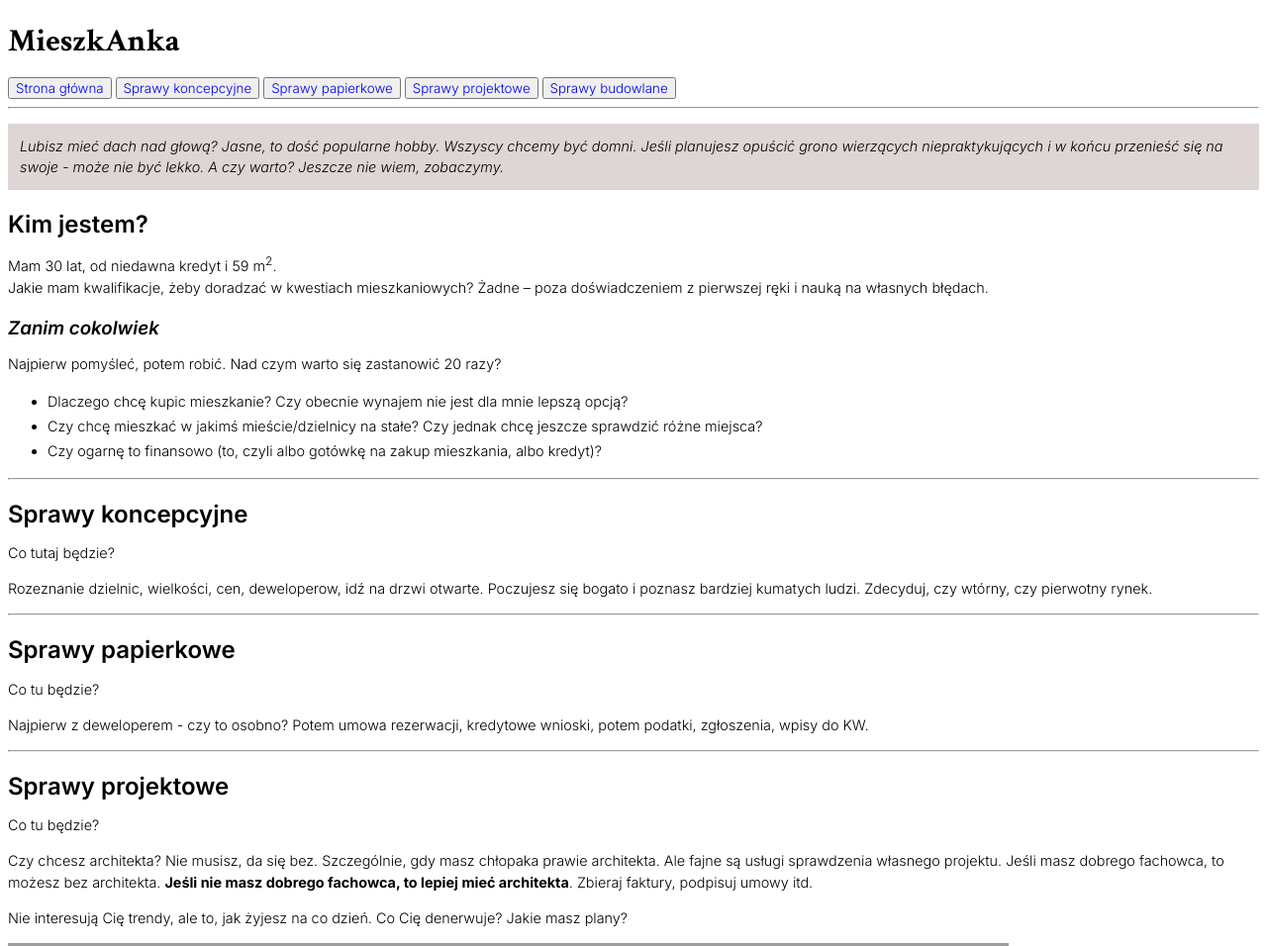
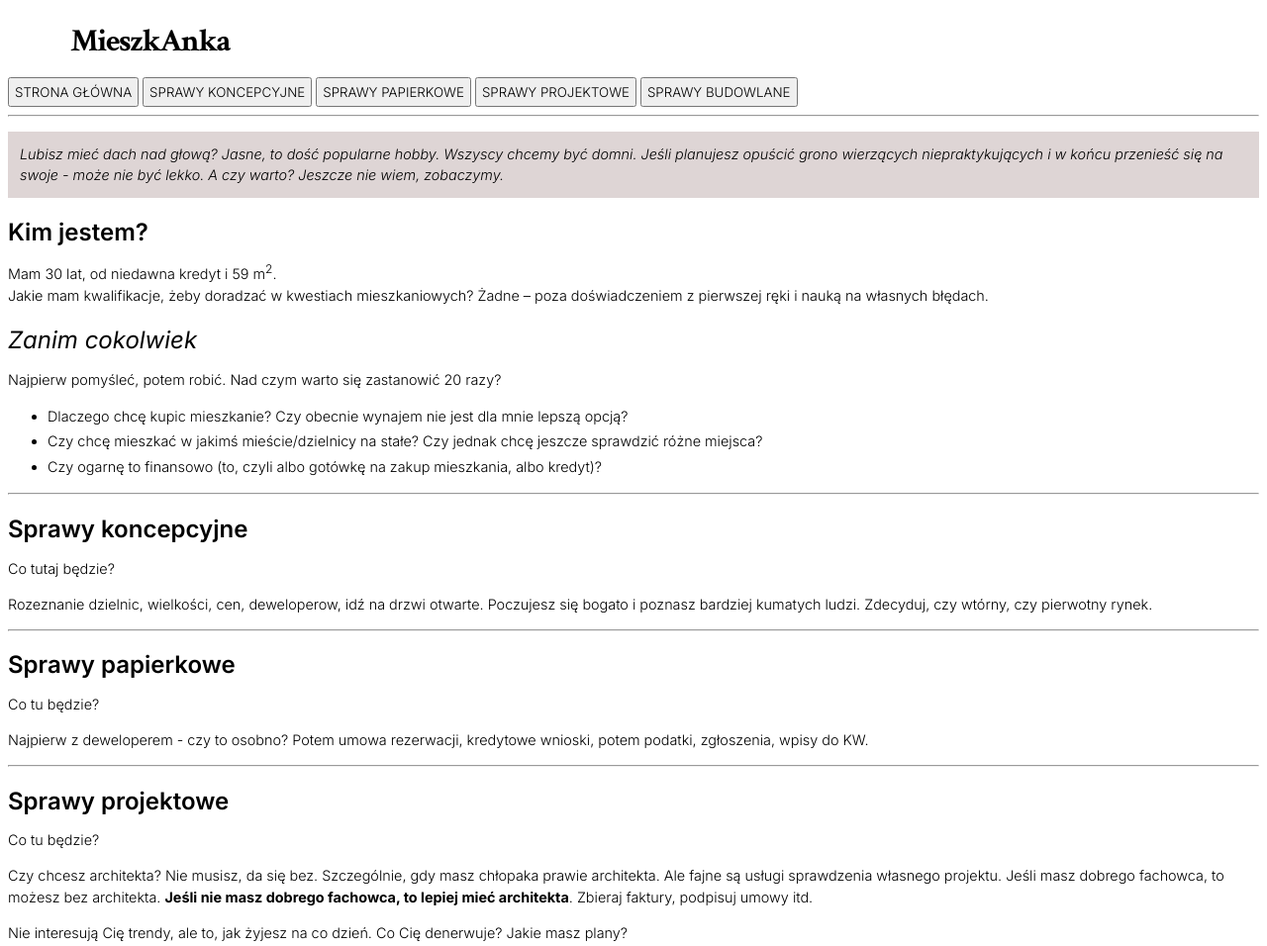
Before and after one commit to annopodobna/self-dev-project, a plain HTML site: page current-idea/index.html in a window 1280 px wide. Shown: the top 956 px of the page at 99% size. Drawn offline with Linux system fonts and the light colour scheme; grey boxes are pictures that could not be loaded.

Commit message:
some styling, h2->h1, h3->h2

```diff
--- a/current-idea/index.html
+++ b/current-idea/index.html
@@ -6,12 +6,12 @@
     <meta name="viewport" content="width=device-width, initial-scale=1.0" />
     <link rel="preconnect" href="https://fonts.googleapis.com" />
     <link rel="preconnect" href="https://fonts.gstatic.com" crossorigin />
-    <!-- paragraph font -->
+    <!-- paragraph + h1-h2 font -->
     <link
       rel="stylesheet"
       href="https://fonts.googleapis.com/css2?family=Inter:ital,opsz,wght@0,14..32,100..900;1,14..32,100..900&display=swap"
     />
-    <!-- h1-h6 font -->
+    <!-- unused font -->
     <link
       rel="stylesheet"
       href="https://fonts.googleapis.com/css2?family=Crimson+Text:ital,wght@0,400;0,600;0,700;1,400;1,600;1,700&family=Inter:ital,opsz,wght@0,14..32,100..900;1,14..32,100..900&display=swap"
@@ -25,7 +25,7 @@
   </head>
   <body>
     <header>
-      <h1>MieszkAnka</h1>
+      <h1 class="title">MieszkAnka</h1>
       <nav>
         <button><a href="#">Strona główna</a></button>
         <button><a href="#sprawy-koncepcyjne">Sprawy koncepcyjne</a></button>
@@ -35,20 +35,21 @@
       </nav>
       <hr />
     </header>
+    <section>
       <p style="background-color: #ded5d5; padding: 12px; font-style: italic">
-      Lubisz mieć dach nad głową? Jasne, to dość popularne hobby. Wszyscy chcemy
-      być domni. Jeśli planujesz opuścić grono wierzących niepraktykujących i w
-      końcu przenieść się na swoje - może nie być lekko. A czy warto? Jeszcze
-      nie wiem, zobaczymy.
+        Lubisz mieć dach nad głową? Jasne, to dość popularne hobby. Wszyscy
+        chcemy być domni. Jeśli planujesz opuścić grono wierzących
+        niepraktykujących i w końcu przenieść się na swoje - może nie być lekko.
+        A czy warto? Jeszcze nie wiem, zobaczymy.
       </p>
-    <h2>Kim jestem?</h2>
+      <h1>Kim jestem?</h1>
       <p>
         <!-- sup daje dziwnie duży rozmiar fontu-->
         Mam 30 lat, od niedawna kredyt i 59 m<sup>2</sup>. <br />Jakie mam
         kwalifikacje, żeby doradzać w kwestiach mieszkaniowych? Żadne – poza
         doświadczeniem z pierwszej ręki i nauką na własnych błędach.
       </p>
-    <h3>Zanim cokolwiek</h3>
+      <h2>Zanim cokolwiek</h2>
       <p>
         Najpierw pomyśleć, potem robić. Nad czym warto się zastanowić 20 razy?
       </p>
@@ -66,9 +67,10 @@
           albo kredyt)?
         </li>
       </ul>
+    </section>
     <section id="sprawy-koncepcyjne">
       <hr />
-      <h2>Sprawy koncepcyjne</h2>
+      <h1>Sprawy koncepcyjne</h1>
       <p>Co tutaj będzie?</p>
       <p>
         Rozeznanie dzielnic, wielkości, cen, deweloperow, idź na drzwi otwarte.
@@ -78,7 +80,7 @@
     </section>
     <section id="sprawy-papierkowe">
       <hr />
-      <h2>Sprawy papierkowe</h2>
+      <h1>Sprawy papierkowe</h1>
       <p>Co tu będzie?</p>
       <p>
         Najpierw z deweloperem - czy to osobno? Potem umowa rezerwacji,
@@ -92,7 +94,7 @@
     </section>
     <section id="sprawy-projektowe">
       <hr />
-      <h2>Sprawy projektowe</h2>
+      <h1>Sprawy projektowe</h1>
       <p>Co tu będzie?</p>
       <p>
         Czy chcesz architekta? Nie musisz, da się bez. Szczególnie, gdy masz
@@ -114,7 +116,7 @@
     </section>
     <section id="sprawy-budowlane">
       <hr />
-      <h2>Sprawy budowlane</h2>
+      <h1>Sprawy budowlane</h1>
       <p>Co tu będzie?</p>
       <p>Chłopie, ja nie wiem</p>
       <img
--- a/current-idea/styles.css
+++ b/current-idea/styles.css
@@ -1,12 +1,4 @@
 h1 {
-  margin-bottom: 0.5em;
-  font-family: "Crimson Text", serif;
-  font-optical-sizing: auto;
-  font-weight: 900;
-  font-style: normal;
-}
-
-h2 {
   margin-bottom: 0.5em;
   font-family: "Inter", sans-serif;
   font-optical-sizing: auto;
@@ -14,11 +6,21 @@ h2 {
   font-style: normal;
 }
 
-h3 {
+header h1 {
+  margin-bottom: 0.5em;
+  font-family: "Crimson Text", serif;
+  font-optical-sizing: auto;
+  font-weight: 900;
+  font-style: normal;
+  letter-spacing: -0.04em;
+  text-indent: 5%;
+}
+
+h2 {
   margin-bottom: 0.5em;
   font-family: "Inter", sans-serif;
   font-optical-sizing: auto;
-  font-weight: 600;
+  font-weight: 400;
   font-style: oblique;
 }
 
@@ -47,8 +49,12 @@ button {
   font-weight: 300;
   font-style: normal;
   text-decoration: none;
+  text-align: center;
+  padding: 5px;
 }
 
-a {
+button a {
   text-decoration: none;
+  color: inherit;
+  text-transform: uppercase;
 }
```
Also changed, not shown: 1 other file. Lines whose indentation alone changed are shown as unchanged.
